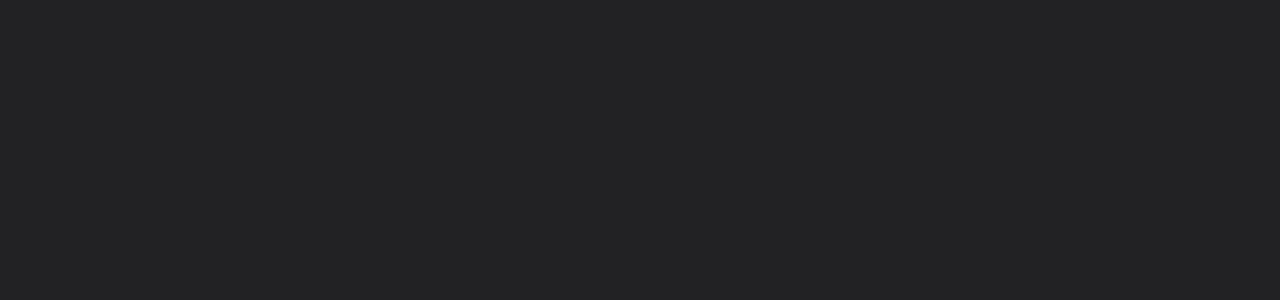
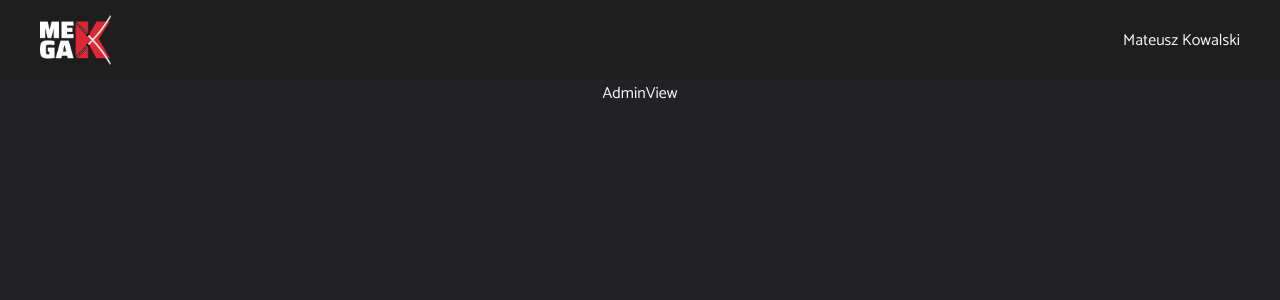
Before and after one commit to konradmlecz/headHunterFront, a React (Create React App) app: page /admin in a window 1280 px wide. Before the commit this address had no page. Shown: the top 300 px of the page. Built offline with nearby package versions, Linux system fonts and the light colour scheme; the HTML template or start-up script is replaced by a standard one.

Commit message:
feat: corect routes

```diff
--- a/src/App.tsx
+++ b/src/App.tsx
@@ -2,13 +2,17 @@
 import { Routes, Route } from "react-router-dom";
 import Main from './routes/main/Main'
 import Login from './routes/login/Login'
-import Dashboard from './routes/dashboard/Dashboard'
+import Admin from './routes/adminView/AdminView'
+import User from './routes/userView/UserView'
+import HeadHunterView from './routes/headHunter/HeadHunterView';
 function App() {
   return (
       <Routes>
         <Route path="/" element={<Main />} />
         <Route path="login" element={<Login />} />
-        <Route path="dashboard" element={<Dashboard />} />
+        <Route path="admin" element={<Admin />} />
+        <Route path="user" element={<User/>} />
+        <Route path="headhunter" element={<HeadHunterView/>} />
       </Routes>
   );
 }
--- a/src/routes/adminView/AdminView.tsx
+++ b/src/routes/adminView/AdminView.tsx
@@ -1,10 +1,10 @@
-
+import WrapperLoggedView from '../../components/wrapperLoggedView/WrapperLoggedView';
 import Box from '@mui/material/Box';
 function AdminView() {
     return (
-      <Box sx={{ display: 'flex', width:'100%', height:'100vh', justifyContent:'center', alignItems:'center', color:'white' }}>
+      <WrapperLoggedView>
       AdminView
-     </Box>
+     </WrapperLoggedView>
     );
   }
 
--- a/src/routes/dashboard/Dashboard.tsx
+++ /dev/null
@@ -1,14 +0,0 @@
-import UserView from '../userView/UserView';
-import AdminView from '../adminView/AdminView';
-import HeadHunterView from '../headHunter/HeadHunterView';
-import WrapperLoggedView from '../../components/wrapperLoggedView/WrapperLoggedView';
-function DashboardView() {
-
-            return (
-              <WrapperLoggedView>
-                <HeadHunterView/>
-             </WrapperLoggedView>
-              );
-  }
-
-  export default DashboardView;
--- a/src/routes/headHunter/HeadHunterView.tsx
+++ b/src/routes/headHunter/HeadHunterView.tsx
@@ -1,9 +1,9 @@
-import TopBelt from '../../components/topBelt/TopBelt';
 import {Box, Typography ,TextField ,Button} from '@mui/material';
-
+import WrapperLoggedView from '../../components/wrapperLoggedView/WrapperLoggedView';
 
 function HeadHunterView() {
     return (
+      <WrapperLoggedView>
       <Box sx={{
         display:'flex',
         justifyContent:'center',
@@ -84,7 +84,7 @@
         </Box>
       </Box>
       </Box>
-
+      </WrapperLoggedView>
     );
   }
 
--- a/src/routes/main/Main.tsx
+++ b/src/routes/main/Main.tsx
@@ -3,10 +3,13 @@
 import Box from '@mui/material/Box';
 import { Navigate} from "react-router-dom";
 
+type Roles = 'USER' | 'ADMIN' | 'HEADHUNTER'
+
+
 function Main() {
     const [isLoading, setIsLoading] = React.useState(true);
     const [isLogged, setIsLogged] = React.useState(false);
-
+    const [role, setRole] = React.useState<Roles>("HEADHUNTER");
 
     React.useEffect(() => {
       setTimeout(() => {
@@ -27,10 +30,28 @@
         </Box>
       );
     }
+    if(isLogged && role === "ADMIN"){
+      return (
+        <>
+        {
+           <Navigate to="/admin" />
+         }
+     </>
+      );
+    }
+    if(isLogged && role === "HEADHUNTER"){
+      return (
+        <>
+        {
+            <Navigate to="/headhunter" />
+         }
+     </>
+      );
+    }
     return (
       <>
          {
-            isLogged ? <Navigate to="/dashboard" /> : <Navigate to="/login" />
+            isLogged ? <Navigate to="/user" /> : <Navigate to="/login" />
           }
       </>
     );
--- a/src/routes/userView/UserView.tsx
+++ b/src/routes/userView/UserView.tsx
@@ -1,9 +1,12 @@
+import WrapperLoggedView from '../../components/wrapperLoggedView/WrapperLoggedView';
 import Box from '@mui/material/Box';
 function UserView() {
     return (
-      <Box sx={{ display: 'flex', width:'100%', height:'100vh', justifyContent:'center', alignItems:'center', color:'white' }}>
+      <WrapperLoggedView>
+
       UserView
-     </Box>
+
+     </WrapperLoggedView>
     );
   }
 
```
